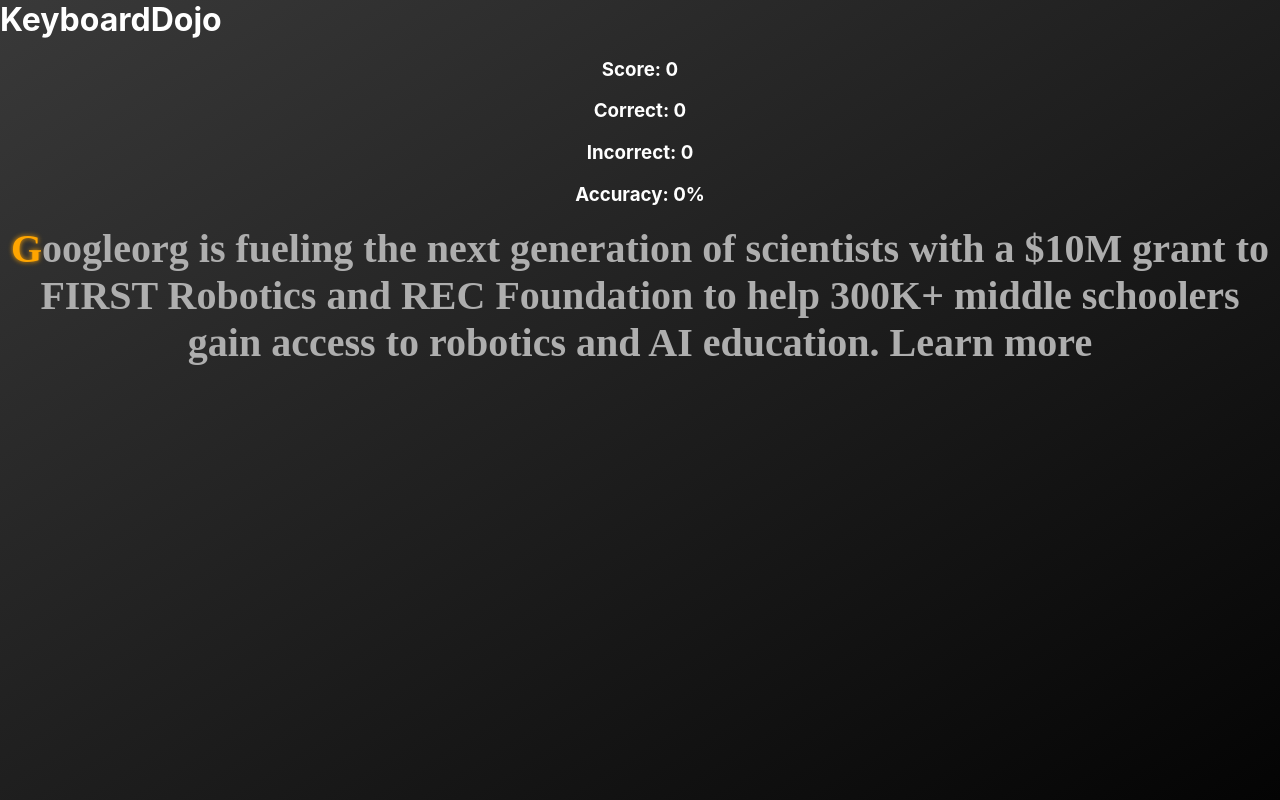
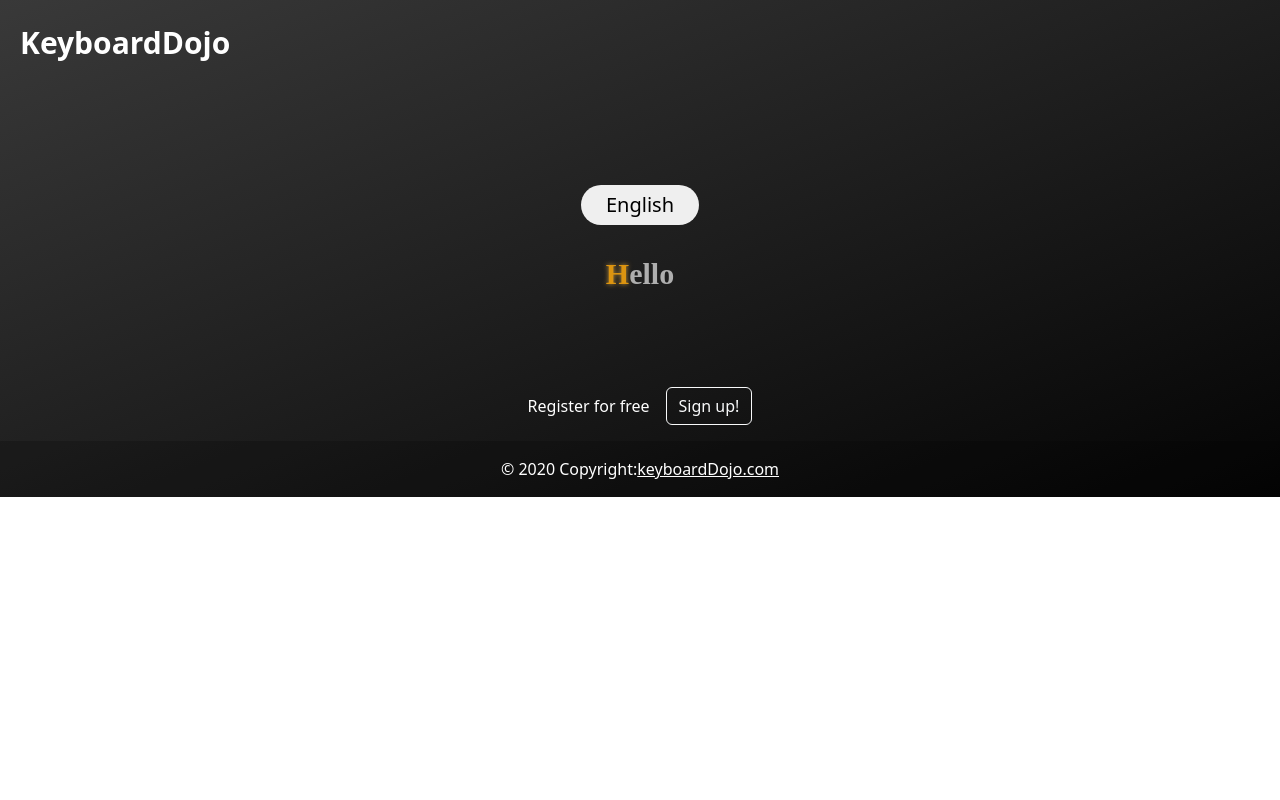
Before and after one commit to suetwong320/KeyboardDojo, a React (Create React App) app: page / in a window 1280 px wide. Built offline with nearby package versions, Linux system fonts and the light colour scheme; a web font is replaced by a local one.

Commit message:
basic typing rule ready

```diff
--- a/package.json
+++ b/package.json
@@ -7,6 +7,7 @@
     "@testing-library/react": "^13.4.0",
     "@testing-library/user-event": "^13.5.0",
     "axios": "^1.5.1",
+    "bootstrap": "^5.3.2",
     "react": "^18.2.0",
     "react-dom": "^18.2.0",
     "react-router-dom": "^6.16.0",
--- a/src/App.css
+++ b/src/App.css
@@ -4,8 +4,20 @@
     rgb(57, 57, 57),
     rgb(4, 4, 4)
   );
-  height: 100vh;
+  height: 100%;
   padding: 0px;
+  margin: 0px;
+}
+
+.nav-bar {
+  padding: 20px 20px 20px 20px;
+  font-weight: bold;
+}
+
+.brand-name {
+  font-size: 30px;
+  font-weight: bold;
+  color: white;
   margin: 0px;
 }
 
@@ -21,14 +33,28 @@
 }
 
 .letter {
-  font-size: 40px;
+  font-size: 30px;
   font-weight: bold;
+}
+
+.language-btn-div {
+  text-align: center;
+  margin-top: 100px;
+}
+
+.language-btn {
+  padding: 5px 25px;
+  border-radius: 20px;
+  border: none;
+  font-size: 20px;
 }
 
 .text-area {
   text-align: center;
   font-family: "Dela Gothic One", cursive;
   font-size: 36px;
+  margin: 20px 0px 20px 0px;
+  padding: 0px 40px;
 }
 
 @keyframes bounce {
@@ -50,14 +76,17 @@
 }
 
 .correct {
-  color: rgb(0, 196, 0);
-  text-shadow: 0 0 5px rgb(0, 255, 0);
+  color: rgb(91, 199, 91);
+}
+
+.incorrect {
+  color: rgb(195, 72, 72);
 }
 
 .current {
   animation: bounce 1s ease infinite;
-  color: orange;
-  text-shadow: 0 0 5px orange;
+  color: rgb(220, 148, 16);
+  text-shadow: 0 0 5px rgb(193, 146, 59);
 }
 
 .others {
@@ -71,10 +100,9 @@
 }
 
 .input-area > input {
-  height: 50px;
+  height: 0px;
   font-size: 25px;
   border-radius: 5px;
-  padding: 10px;
   width: 50px;
   border: none !important;
   background-color: transparent !important;
@@ -85,3 +113,9 @@
 .input-area > input:focus {
   outline: none;
 }
+
+@media (max-width: 1200px) {
+  .letter {
+    font-size: 20px;
+  }
+}
--- a/src/components/Home.jsx
+++ b/src/components/Home.jsx
@@ -1,18 +1,24 @@
 import "../App.css";
-import React, { useEffect, useRef } from "react";
-// import "bootstrap/dist/css/bootstrap.min.css";
+import React, { useEffect, useRef, useState } from "react";
+import "bootstrap/dist/css/bootstrap.min.css";
 import axios from "axios";
+import Footer from "./partial/Footer";
 
 function Home() {
-  const text =
-    "Googleorg is fueling the next generation of scientists with a $10M grant to FIRST Robotics and REC Foundation to help 300K+ middle schoolers gain access to robotics and AI education. Learn more";
+  // const text =
+  //   "Googleorg is fueling the next generation of scientists with a $10M grant to FIRST Robotics and REC Foundation to help 300K+ middle schoolers gain access to robotics and AI education. Learn more";
+
+  const text = "Hello";
 
   const textArr = text.split("");
 
   const [score, setScore] = React.useState(0);
   const [correct, setCorrect] = React.useState(0);
   const [incorrect, setIncorrect] = React.useState(0);
+  const [incorrectIndices, setIncorrectIndices] = useState([]);
   const [index, setIndex] = React.useState(0);
+
+  const [gameover, setGameover] = React.useState(false);
 
   const inputRef = useRef(null);
 
@@ -28,47 +34,61 @@
     const currentInput = inputRef.current;
     currentInput.addEventListener("blur", handleBlur);
 
-    // Cleanup function to remove the event listener
     return () => {
       currentInput.removeEventListener("blur", handleBlur);
     };
   }, []);
 
   const handleInput = (e) => {
-    console.log(e.target.value, textArr[index]);
+    if (index + 1 <= textArr.length - 1) {
+      setGameover(false);
+    } else {
+      setGameover(true);
+    }
 
+    if (gameover === false) {
       if (e.target.value === textArr[index]) {
         setScore(score + 1);
         setCorrect(correct + 1);
         setIndex(index + 1);
-      console.log("correct");
         console.log(textArr[index]);
-      document.getElementById("input-area").value = "";
       } else {
         setScore(score - 1);
         setIncorrect(incorrect + 1);
+        setIndex(index + 1);
+        setIncorrectIndices([...incorrectIndices, index]);
+      }
+    }
+
     document.getElementById("input-area").value = "";
-    }
   };
 
   return (
     <div className="Home">
-      <h1>KeyboardDojo</h1>
-      <h3>{`Score: ${score}`}</h3>
-      <h3>{`Correct: ${correct}`}</h3>
-      <h3>{`Incorrect: ${incorrect}`}</h3>
-      <h3>{`Accuracy: ${~~((correct / textArr.length) * 100)}%`}</h3>
+      <nav className="nav-bar">
+        <p className="brand-name">KeyboardDojo</p>
+      </nav>
+
+      <div className="language-btn-div">
+        <button className="language-btn">English</button>
+      </div>
       <div className="text-area">
         {textArr.map((letter, i) => {
+          let className = "letter";
           if (i < index) {
-            return <span className="letter correct">{letter}</span>;
+            className += incorrectIndices.includes(i)
+              ? " incorrect"
+              : " correct";
           } else if (i === index) {
-            return <span className="letter current">{letter}</span>;
+            className += " current";
           } else {
-            return <span className="letter others">{letter}</span>;
+            className += " others";
           }
+
+          return <span className={className}>{letter}</span>;
         })}
       </div>
+
       <div className="input-area">
         <input
           type="text"
@@ -78,6 +98,17 @@
           s
         />
       </div>
+
+      {gameover ? (
+        <>
+          <h3>{`Score: ${score}`}</h3>
+          <h3>{`Correct: ${correct}`}</h3>
+          <h3>{`Incorrect: ${incorrect}`}</h3>
+          <h3>{`Accuracy: ${~~((correct / textArr.length) * 100)}%`}</h3>
+        </>
+      ) : null}
+
+      <Footer />
     </div>
   );
 }
--- /dev/null
+++ b/src/components/partial/Footer.jsx
@@ -0,0 +1,37 @@
+import "../../App.css";
+import React, { useEffect, useRef, useState } from "react";
+import "bootstrap/dist/css/bootstrap.min.css";
+
+function Footer() {
+  return (
+    <section className="">
+      <footer className="text-center text-white">
+        <div className="container p-4 pb-0">
+          <section className="">
+            <p className="d-flex justify-content-center align-items-center">
+              <span className="me-3">Register for free</span>
+              <button
+                type="button"
+                className="btn btn-outline-light btn-rounded"
+              >
+                Sign up!
+              </button>
+            </p>
+          </section>
+        </div>
+
+        <div
+          className="text-center p-3"
+          style={{ backgroundColor: "rgba(0, 0, 0, 0.2)" }}
+        >
+          © 2020 Copyright:
+          <a className="text-white" href="https://mdbootstrap.com/">
+            keyboardDojo.com
+          </a>
+        </div>
+      </footer>
+    </section>
+  );
+}
+
+export default Footer;
```
Also changed, not shown: src/Footer.css (added), 1 other file (tests, documents, lock files or other folders). Lines whose indentation alone changed are shown as unchanged.
